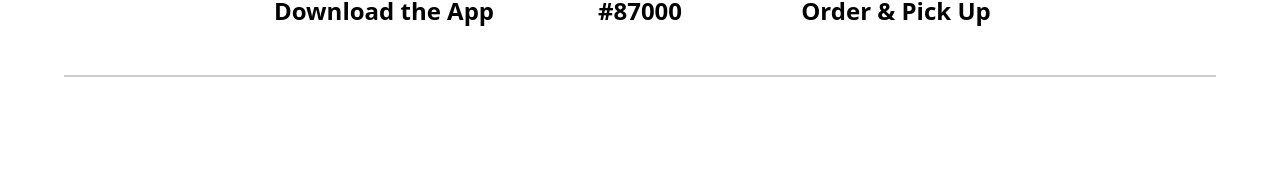
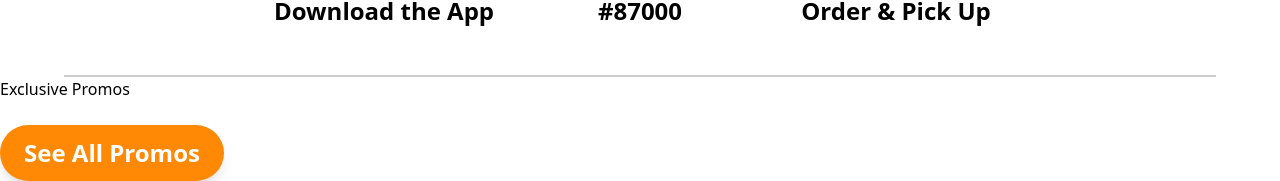
Before and after one commit to AdieDev0/Jollibee---static, a React (Vite) app in the folder jollibee/: page / in a window 1280 px wide. Shown: the part 696-877 px from the top of the page. Before the commit the page ends 800 px from the top, so only its background shows below. Built offline with nearby package versions, Linux system fonts and the light colour scheme.

Commit message:
feat: add exclusive promos section to Home component with images and button

```diff
--- a/jollibee/src/components/Home.jsx
+++ b/jollibee/src/components/Home.jsx
@@ -81,6 +81,19 @@ const Home = () => {
 
       {/* DIVIDER */}
       <div className="h-0.5 border-t-0 bg-black/20 w-full md:w-3/4 lg:w-6xl mx-auto"></div>
+
+      {/* EXCLUSIVE PROMOS */}
+      <div>
+        <h1> Exclusive Promos</h1>
+        <div>
+          <img src="" alt="" />
+          <img src="" alt="" />
+          <img src="" alt="" />
+        </div>
+        <button className="bg-orange-400 hover:bg-orange-500 duration-300 text-white font-bold text-2xl rounded-full px-6 py-3 shadow-lg mt-6 cursor-pointer">
+          See All Promos
+        </button>
+      </div>
     </>
   );
 };
```
